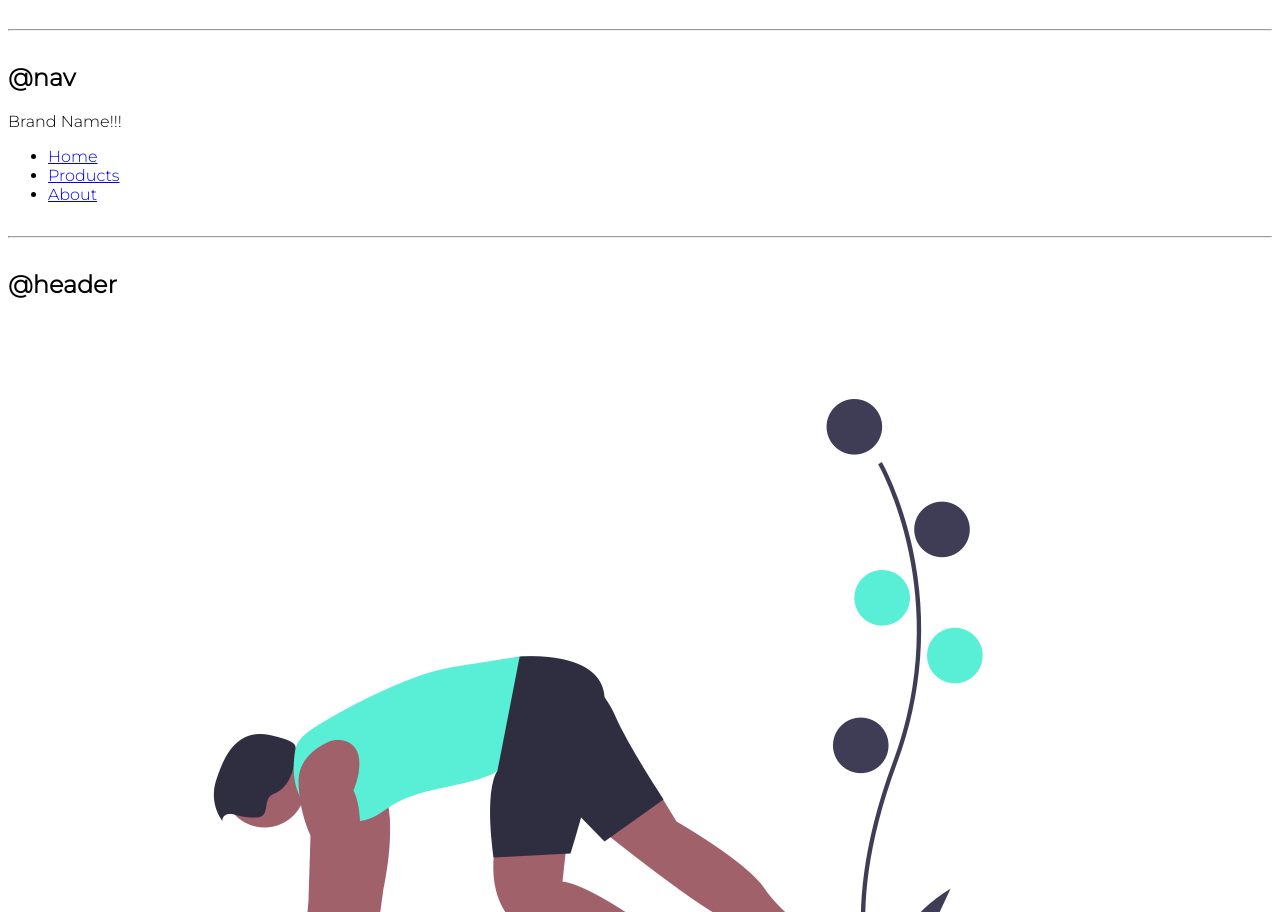
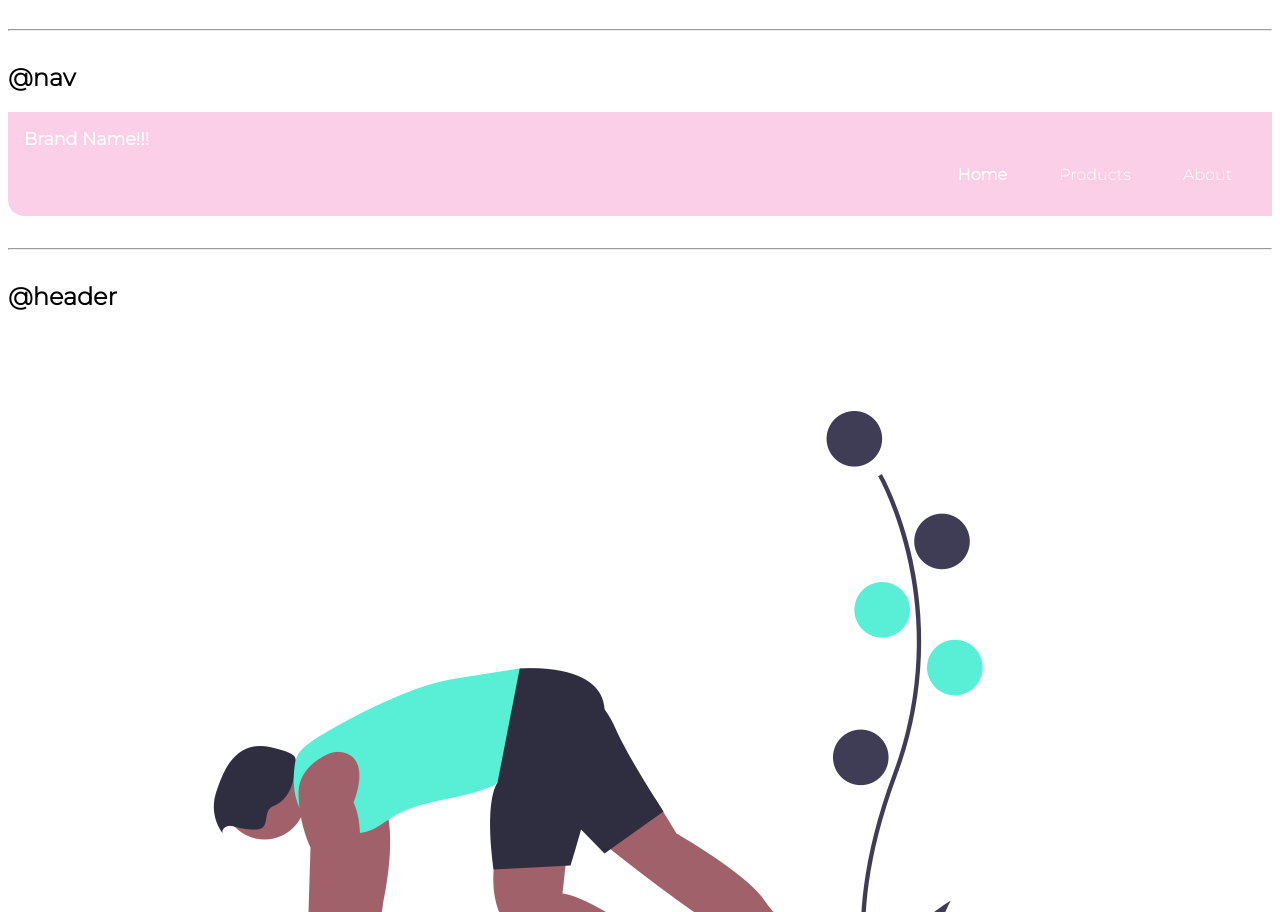
Before and after one commit to mkcconnect/html-live-coding-lesson03, a plain HTML site: page index.html in a window 1280 px wide. Shown: the part 1212-2124 px from the top of the page. Drawn offline with Linux system fonts and the light colour scheme.

Commit message:
navigation

```diff
--- a/index.html
+++ b/index.html
@@ -71,17 +71,17 @@
 
     <h2>@nav</h2>
 
-    <nav>
-        <div>Brand Name!!!</div>
-        <ul>
-            <li>
-                <a href="https://google.com">Home</a>
+    <nav class="navigation container">
+        <div class="nav-brand">Brand Name!!!</div>
+        <ul class="list-non-bullet nav-pills">
+            <li class="list-item-inline">
+                <a class="link link-active" href="https://google.com">Home</a>
             </li>
-            <li>
-                <a href="https://bing.com">Products</a>
+            <li class="list-item-inline">
+                <a class="link" href="https://bing.com">Products</a>
             </li>
-            <li>
-                <a href="https://duckduckgo.com">About</a>
+            <li class="list-item-inline">
+                <a class="link" href="https://duckduckgo.com">About</a>
             </li>
         </ul>
     </nav>
--- a/styles.css
+++ b/styles.css
@@ -56,3 +56,29 @@ hr {
     display: inline;
     padding: 0rem 0.5rem;
 }
+
+/* Navigation */
+
+.navigation {
+    background-color: var(--primary-color);
+    color: white;
+    padding: 1rem;
+    border-bottom-left-radius: 1rem;
+}
+
+.navigation .nav-brand {
+    font-weight: bold;
+    font-size: 1.1rem;
+}
+
+.navigation .nav-pills {
+    text-align: right;
+}
+
+.navigation .link {
+    color: white;
+}
+
+.navigation .link-active {
+    font-weight: bold;
+}
```
